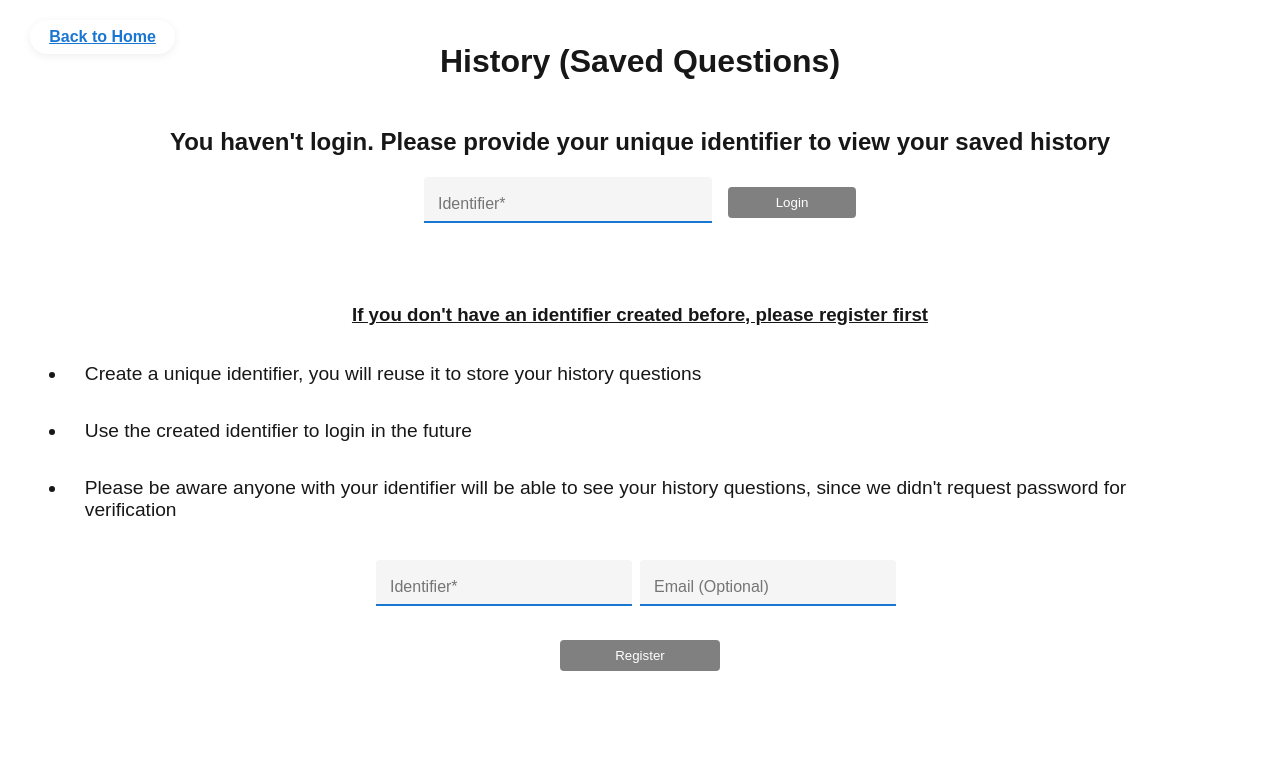
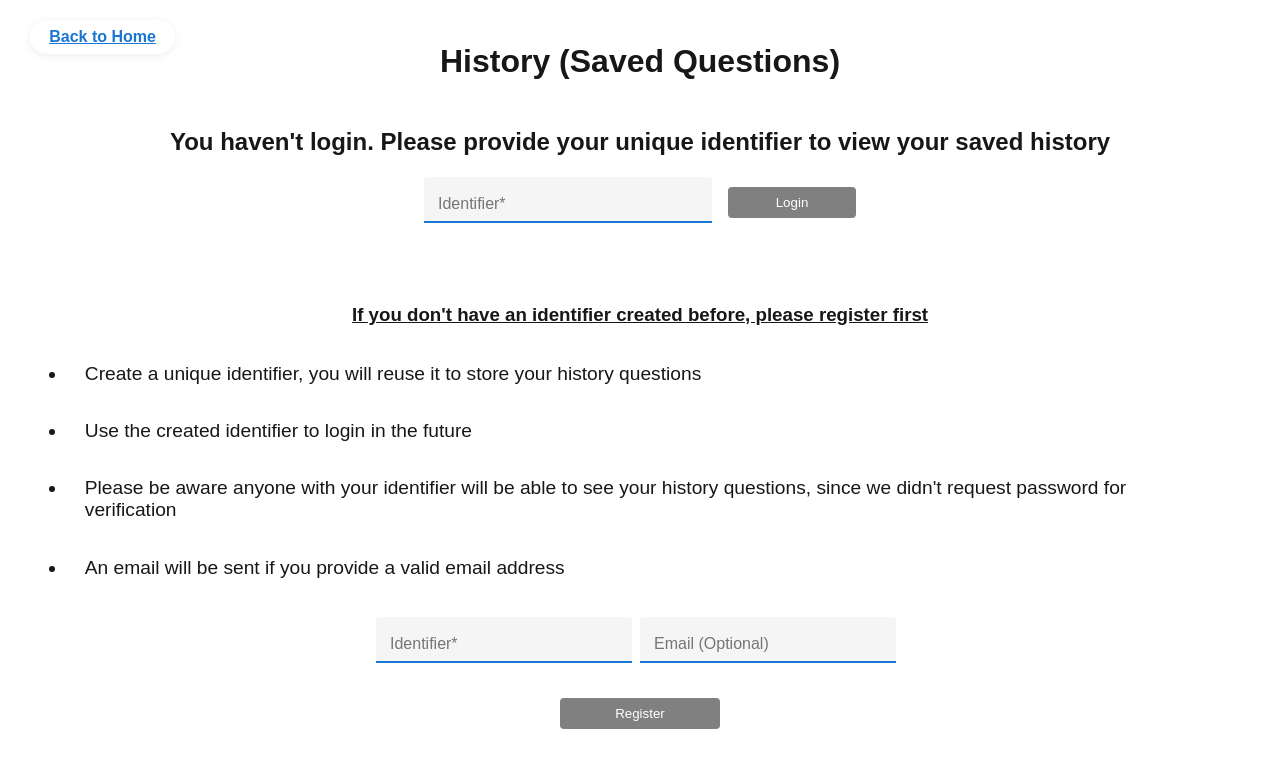
Before and after one commit to JeffreyHoDev/gcp-exam-questions, a Next.js app: page /history in a window 1280 px wide. Shown: the top 768 px of the page. Built offline with nearby package versions, Linux system fonts and the light colour scheme.

Commit message:
add statement that an email will receive once register

```diff
--- a/app/history/page.js
+++ b/app/history/page.js
@@ -200,6 +200,7 @@ export default function HistoryListPage() {
                                 <li className={styles.registerNoteItem}>Create a unique identifier, you will reuse it to store your history questions</li>
                                 <li className={styles.registerNoteItem}>Use the created identifier to login in the future</li>
                                 <li className={styles.registerNoteItem}>Please be aware anyone with your identifier will be able to see your history questions, since we didn&apos;t request password for verification</li>
+                                <li className={styles.registerNoteItem}>An email will be sent if you provide a valid email address</li>
                             </ul>
                             <div className={styles.registerInputSection}>
                                 <div className={styles.registerInputFieldsGroup}>
```
